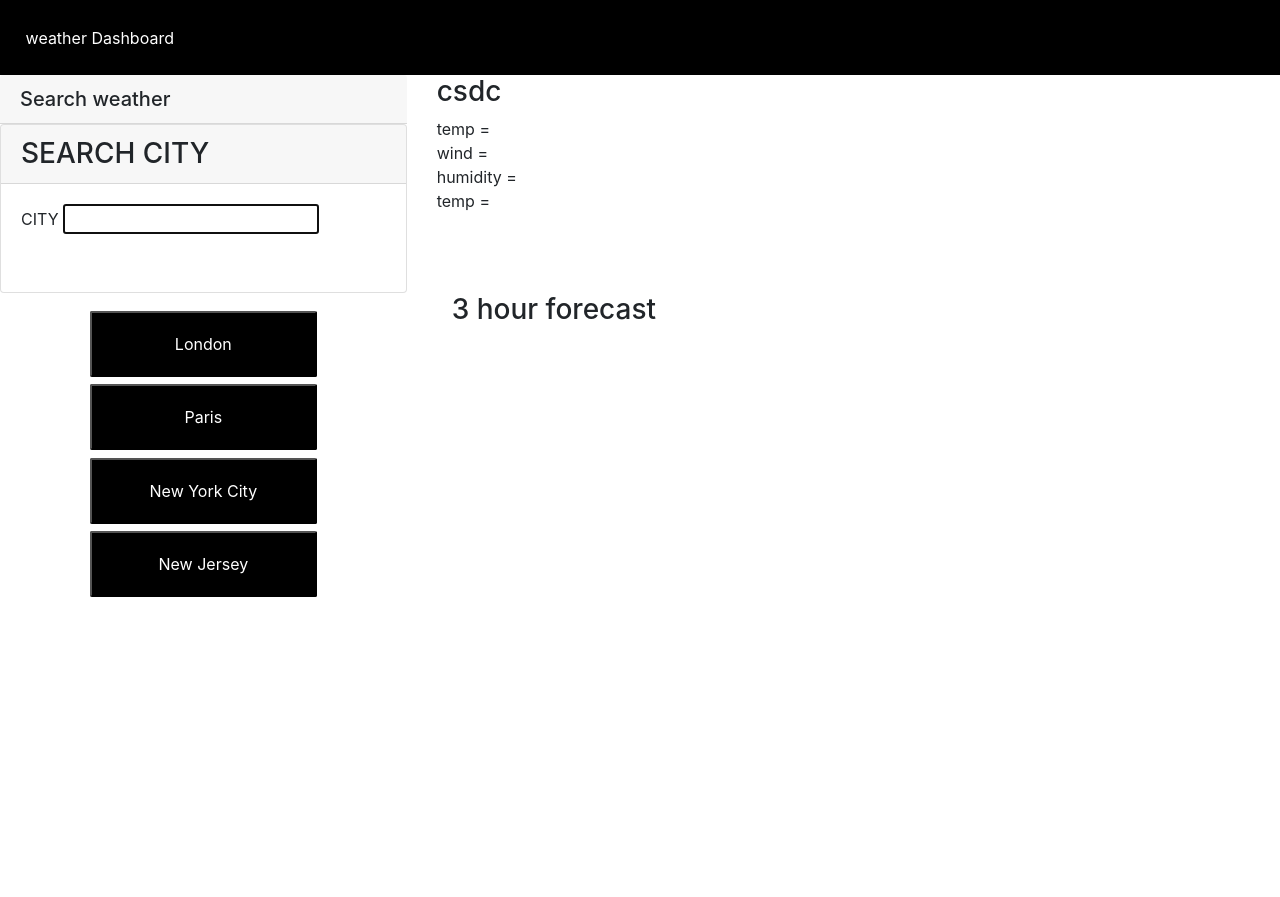
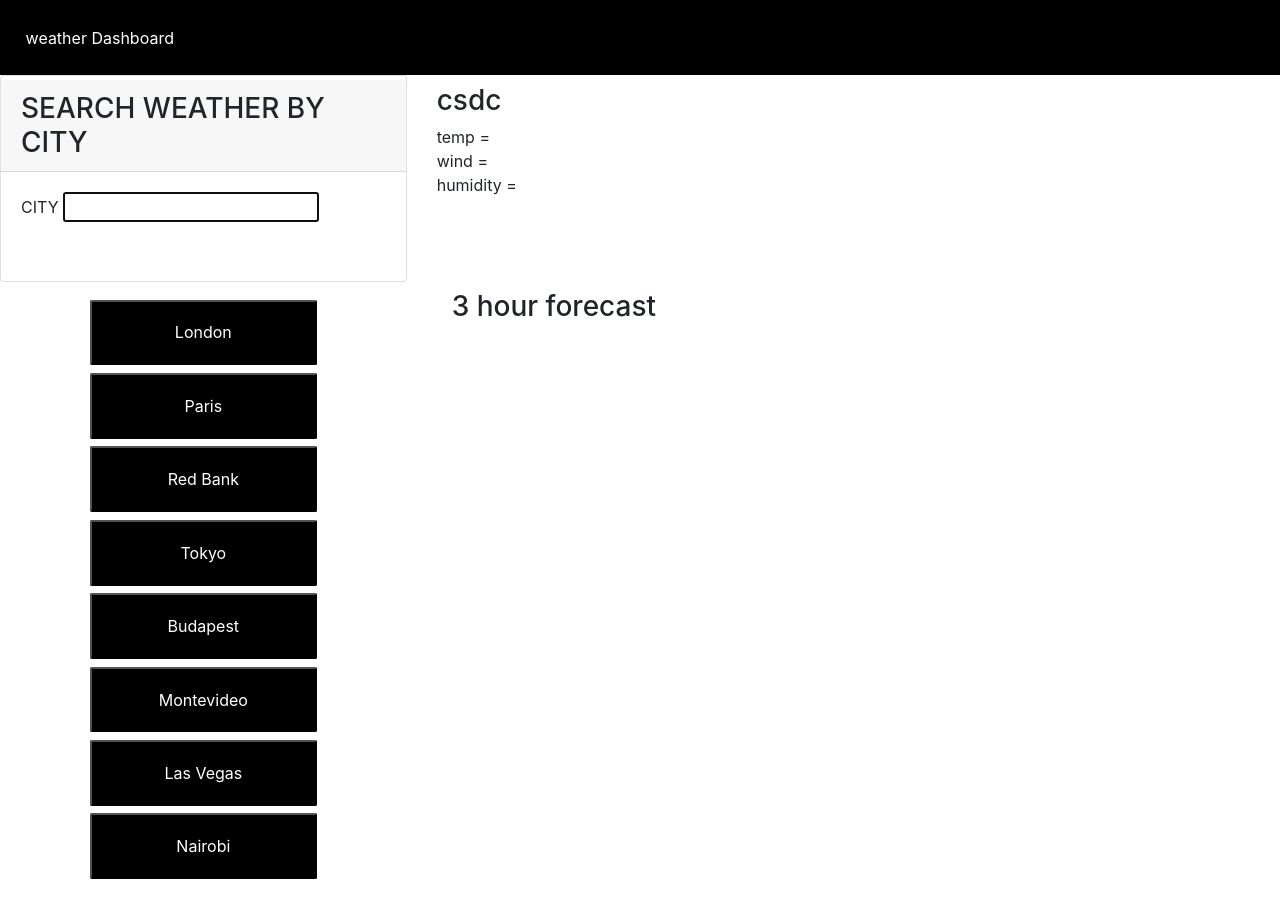
Before and after one commit to latenightdan/weather-App, a plain HTML site: page index.html in a window 1280 px wide. Before the commit the page ends 800 px from the top, so only its background shows below. Drawn offline with nearby package versions, Linux system fonts and the light colour scheme; no server answers.

Commit message:
final upgrades

```diff
--- a/assets/css/style.css
+++ b/assets/css/style.css
@@ -45,3 +45,6 @@ header{
 .hot{
     background-color: red;
 }
+h3{
+    margin-top: 1%;
+}
--- a/index.html
+++ b/index.html
@@ -19,9 +19,9 @@
   <div class="row">
 
     <div class="col">
-      <h5 class="card-header"> Search weather</h5>
+
       <div class="card">
-        <h3 class="card-header text-uppercase">Search City</h3>
+        <h3 class="card-header text-uppercase">Search Weather by City</h3>
         <form id="user-form" class="card-body">
           <label class="form-label" for="username">CITY</label>
           <input name="city" id="city" type="text" autofocus="true" class="form-input"  />
@@ -51,10 +51,7 @@
         </div>
       </div>
       <br>
-      <div class = "temp">temp =
-        <div class ="temp" id = "temperature">
-        </div>
-      </div>
+
 
     </div>
 
@@ -70,10 +67,22 @@
         <button id = "city-buttonn" class ="city-button">Paris</button>
       </div>
       <div class="col align-self-center">
-        <button id = "city-buttonn" class ="city-button">New York City</button>
+        <button id = "city-buttonn" class ="city-button">Red Bank</button>
       </div>
       <div class="col align-self-center">
-        <button id = "city-buttonn" class ="city-button">New Jersey</button>
+        <button id = "city-buttonn" class ="city-button">Tokyo</button>
+      </div>
+      <div class="col align-self-center">
+        <button id = "city-buttonn" class ="city-button">Budapest</button>
+      </div>
+      <div class="col align-self-center">
+        <button id = "city-buttonn" class ="city-button">Montevideo</button>
+      </div>
+      <div class="col align-self-center">
+        <button id = "city-buttonn" class ="city-button">Las Vegas</button>
+      </div>
+      <div class="col align-self-center">
+        <button id = "city-buttonn" class ="city-button">Nairobi</button>
       </div>
     </div>
     <div class = "col-8">
```
Also changed, not shown: assets/js/script.js (+38 -31 lines).
